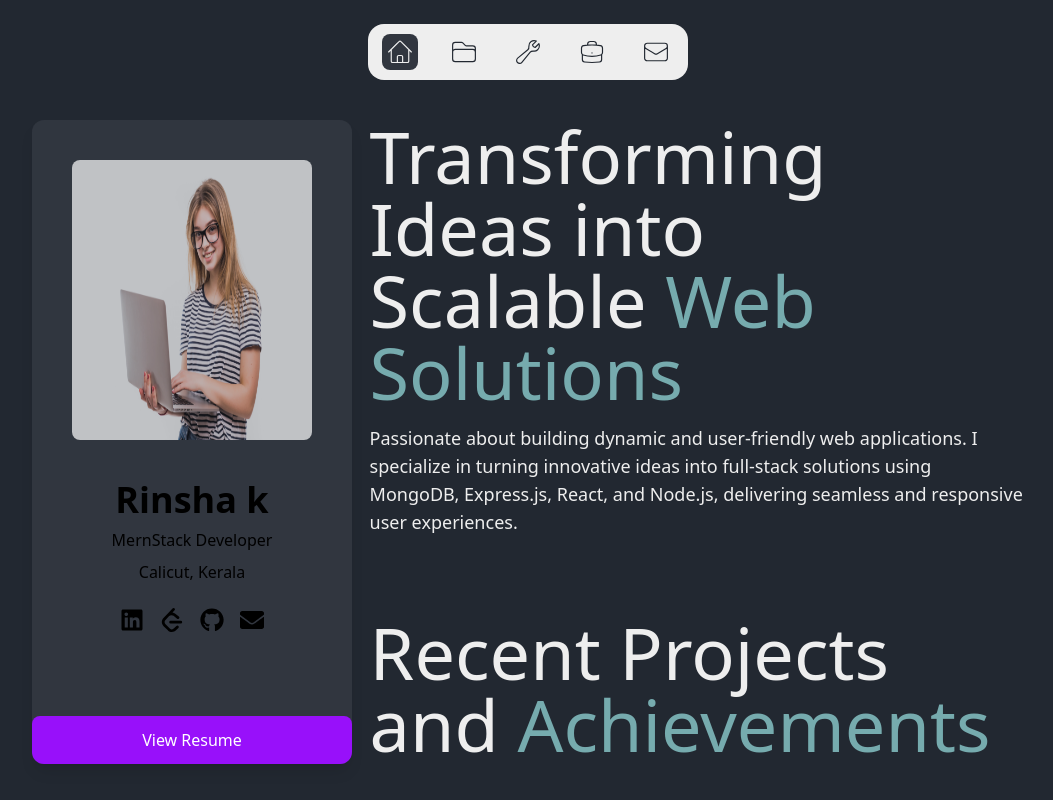
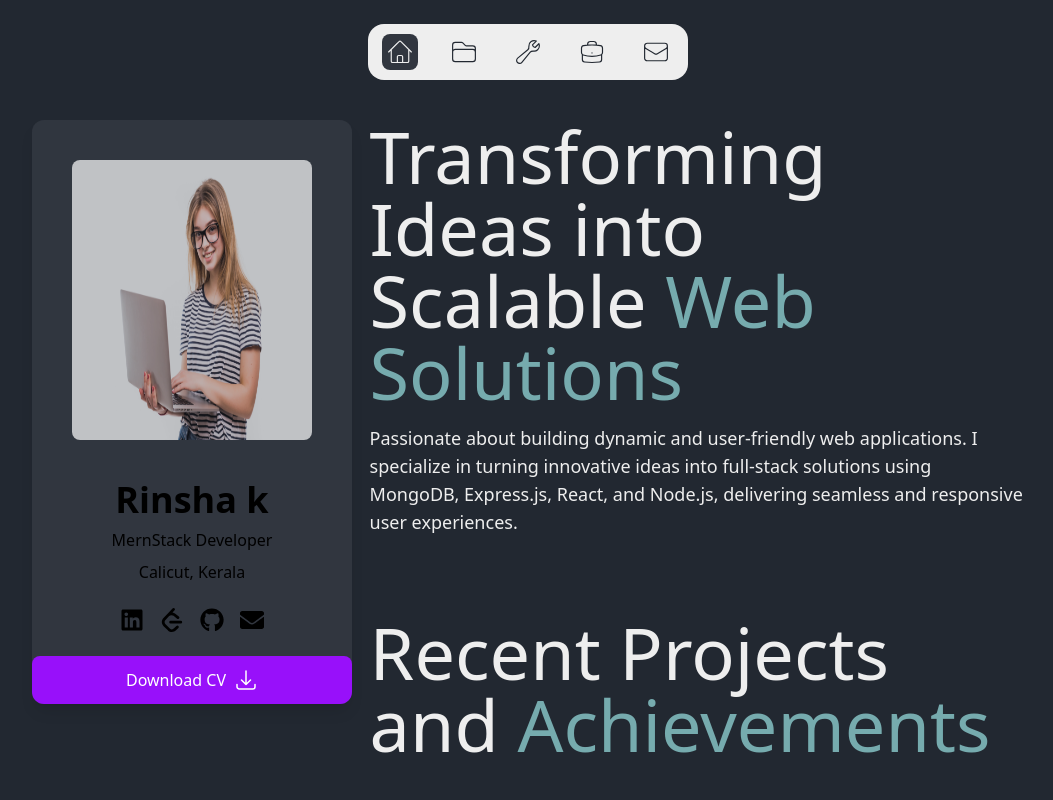
Before and after one commit to rinsha4145/portfolio-react, a React (Vite) app: page / in a window 1280 px wide. Shown: the top 800 px of the page, without its empty margins (112-1165 px from the left). Built offline with nearby package versions, Linux system fonts and the light colour scheme.

Commit message:
cv download

```diff
--- a/src/ProfileCard.jsx
+++ b/src/ProfileCard.jsx
@@ -4,8 +4,17 @@ import { SiLeetcode } from "react-icons/si";
  import image from "../public/image.jpg"
 const ProfileCard = () => {
     const handleViewResume = () => {
-        window.open('../public/Rinsha k.pdf', '_blank');
+        window.open('../public/rinsha_mernstack_resume.pdf', '_blank');
       };
+      const handleDownloadResume = () => {
+        const link = document.createElement("a");
+        link.href = "../public/rinsha_mernstack_resume.pdf"; // Path to your resume in the public folder
+        link.download = "rinsha_mernstack_resume.pdf"; // Desired file name for the download
+        document.body.appendChild(link);
+        link.click();
+        document.body.removeChild(link);
+      };
+
   return (
 
     <div className="bg-[#31363F] w-80  rounded-xl overflow-hidden shadow-lg">
@@ -39,11 +48,25 @@ const ProfileCard = () => {
         </div>
 
         <button
-      onClick={handleViewResume}
-      className="w-full bg-purple-600 mt-15 text-white py-3 rounded-lg hover:bg-purple-700 transition-colors"
-    >
-      View Resume
-    </button>
+  onClick={handleDownloadResume}
+  className="w-full flex items-center justify-center gap-2 bg-purple-600 mt-4 text-white py-3 rounded-lg hover:bg-purple-700 transition-colors"
+>
+  Download CV
+  <svg
+    xmlns="http://www.w3.org/2000/svg"
+    fill="none"
+    viewBox="0 0 24 24"
+    strokeWidth="1.5"
+    stroke="currentColor"
+    className="w-6 h-6"
+  >
+    <path
+      strokeLinecap="round"
+      strokeLinejoin="round"
+      d="M3 16.5v2.25A2.25 2.25 0 0 0 5.25 21h13.5A2.25 2.25 0 0 0 21 18.75V16.5M16.5 12 12 16.5m0 0L7.5 12m4.5 4.5V3"
+    />
+  </svg>
+</button>
       </div>
     </div>
   );
```
Also changed, not shown: 2 other files (tests, documents, lock files or other folders).
